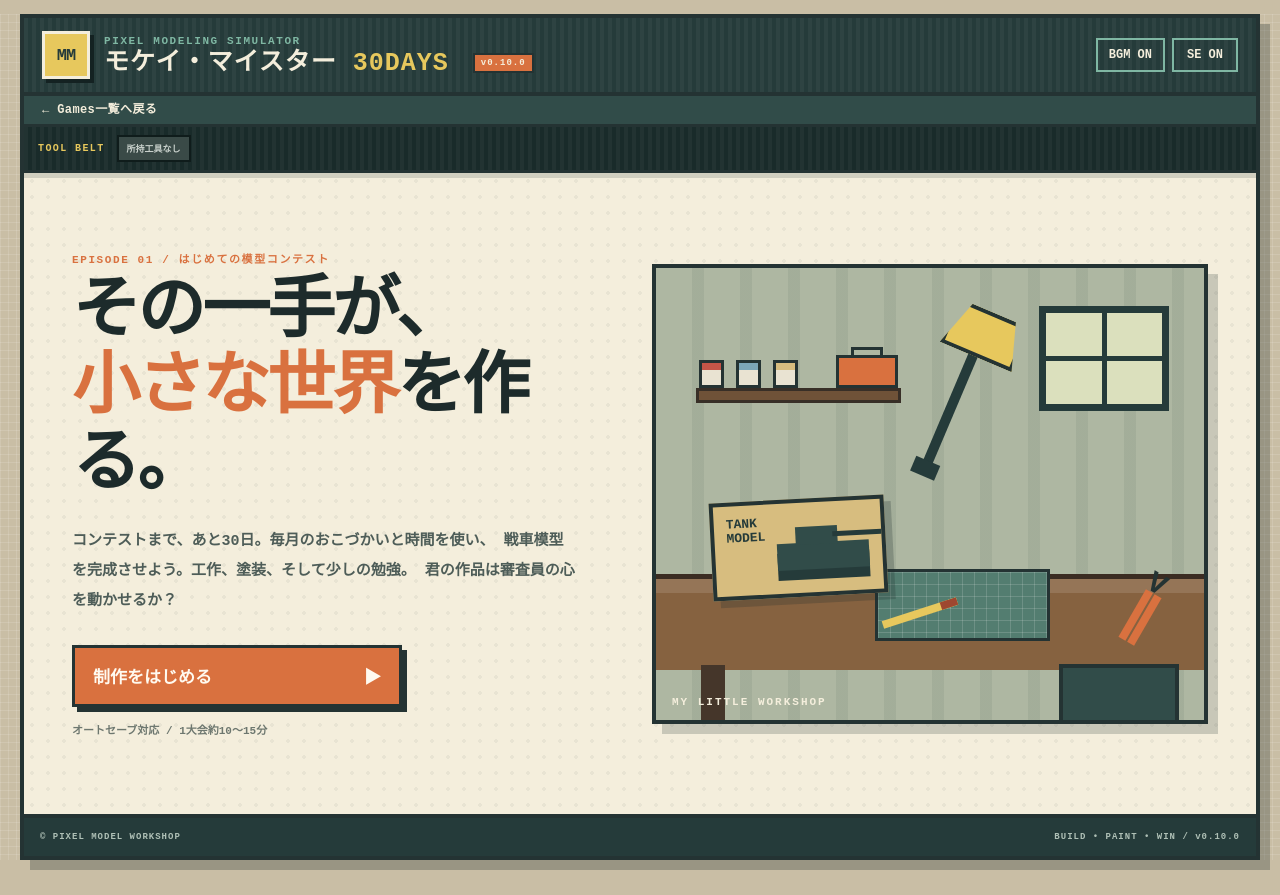
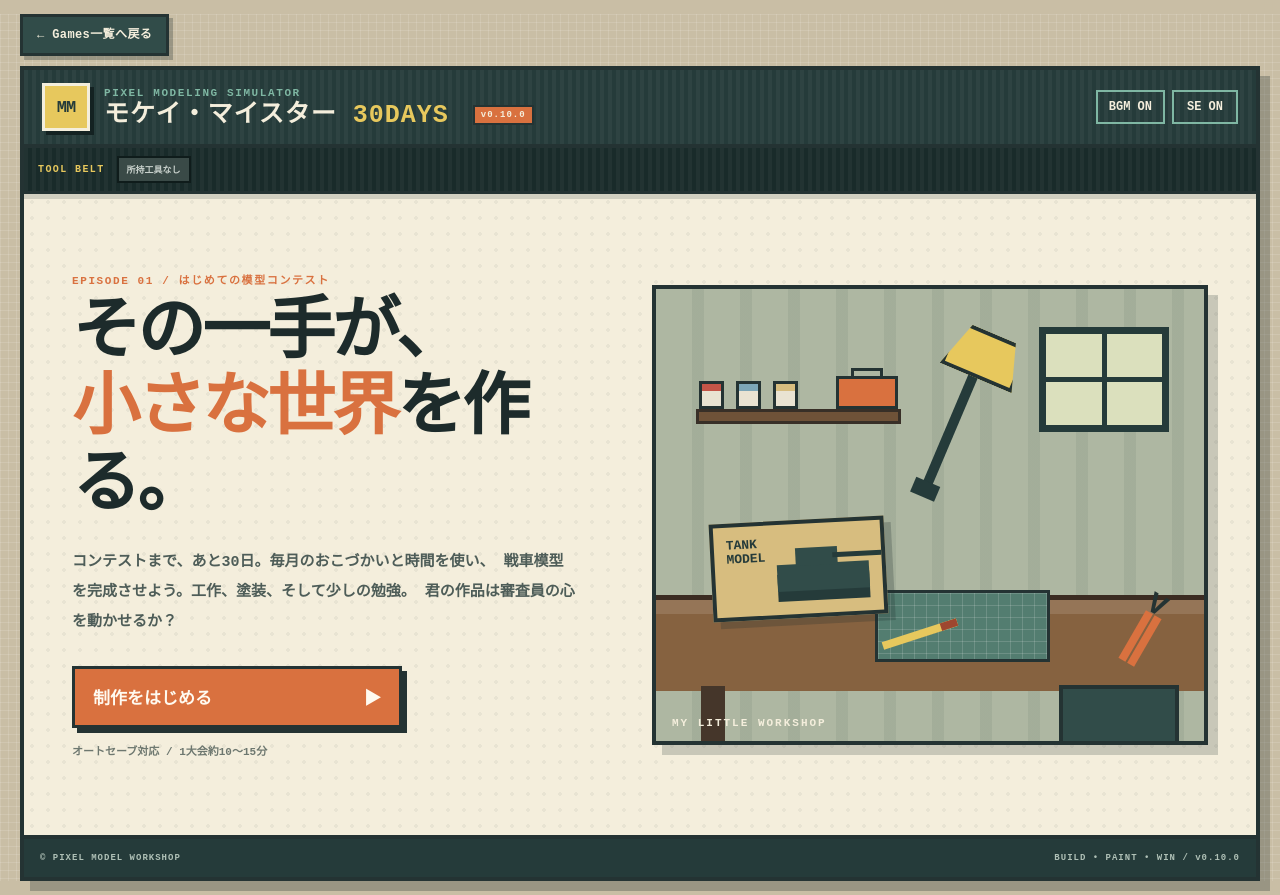
Before and after one commit to iggggyer/iggggyer.github.io, a plain HTML site: page games/modelgame/index.html in a window 1280 px wide. Before the commit the page ends 874 px from the top, so only its background shows below. Drawn offline with Linux system fonts and the light colour scheme.

Commit message:
戻るボタンをゲーム枠の上へ移動

```diff
--- a/games/modelgame/index.html
+++ b/games/modelgame/index.html
@@ -10,6 +10,10 @@
   <link rel="stylesheet" href="style.css">
 </head>
 <body>
+  <nav class="site-navigation" aria-label="サイト内ナビゲーション">
+    <a class="site-back-link" href="../../games.html">← Games一覧へ戻る</a>
+  </nav>
+
   <div class="game-shell">
     <header class="game-header" aria-label="ゲームタイトル">
       <div class="header-badge">MM</div>
@@ -22,8 +26,6 @@
         <button id="sfx-button" class="icon-button" type="button" aria-label="効果音を切り替える" aria-pressed="true">SE ON</button>
       </div>
     </header>
-
-    <a class="site-back-link" href="../../games.html">← Games一覧へ戻る</a>
 
     <!-- ゲーム中は画面を移動しても所持道具を確認できます -->
     <section id="global-toolbelt" class="global-toolbelt" aria-label="現在所持している道具">
--- a/games/modelgame/style.css
+++ b/games/modelgame/style.css
@@ -57,7 +57,7 @@ button:focus-visible {
 .game-shell {
   width: min(1240px, calc(100% - 28px));
   min-height: calc(100vh - 28px);
-  margin: 14px auto;
+  margin: 0 auto 14px;
   overflow: hidden;
   border: 4px solid var(--line);
   background: var(--cream);
@@ -129,12 +129,21 @@ button:focus-visible {
   font: 900 12px/1 "Courier New", monospace;
 }
 
+.site-navigation {
+  width: min(1240px, calc(100% - 28px));
+  display: flex;
+  margin: 14px auto 10px;
+}
+
 .site-back-link {
-  display: block;
-  padding: 8px 18px;
+  display: inline-flex;
+  min-height: 42px;
+  align-items: center;
+  padding: 9px 14px;
   color: var(--cream);
   background: var(--deep-2);
-  border-bottom: 3px solid var(--line);
+  border: 3px solid var(--line);
+  box-shadow: 4px 4px 0 rgba(29, 43, 43, 0.28);
   font: 900 12px/1 "Courier New", monospace;
   letter-spacing: 0.4px;
   text-decoration: none;
@@ -144,6 +153,8 @@ button:focus-visible {
 .site-back-link:focus-visible {
   color: var(--deep);
   background: var(--mint);
+  transform: translate(2px, 2px);
+  box-shadow: 2px 2px 0 rgba(29, 43, 43, 0.28);
 }
 
 .site-back-link:focus-visible {
```
